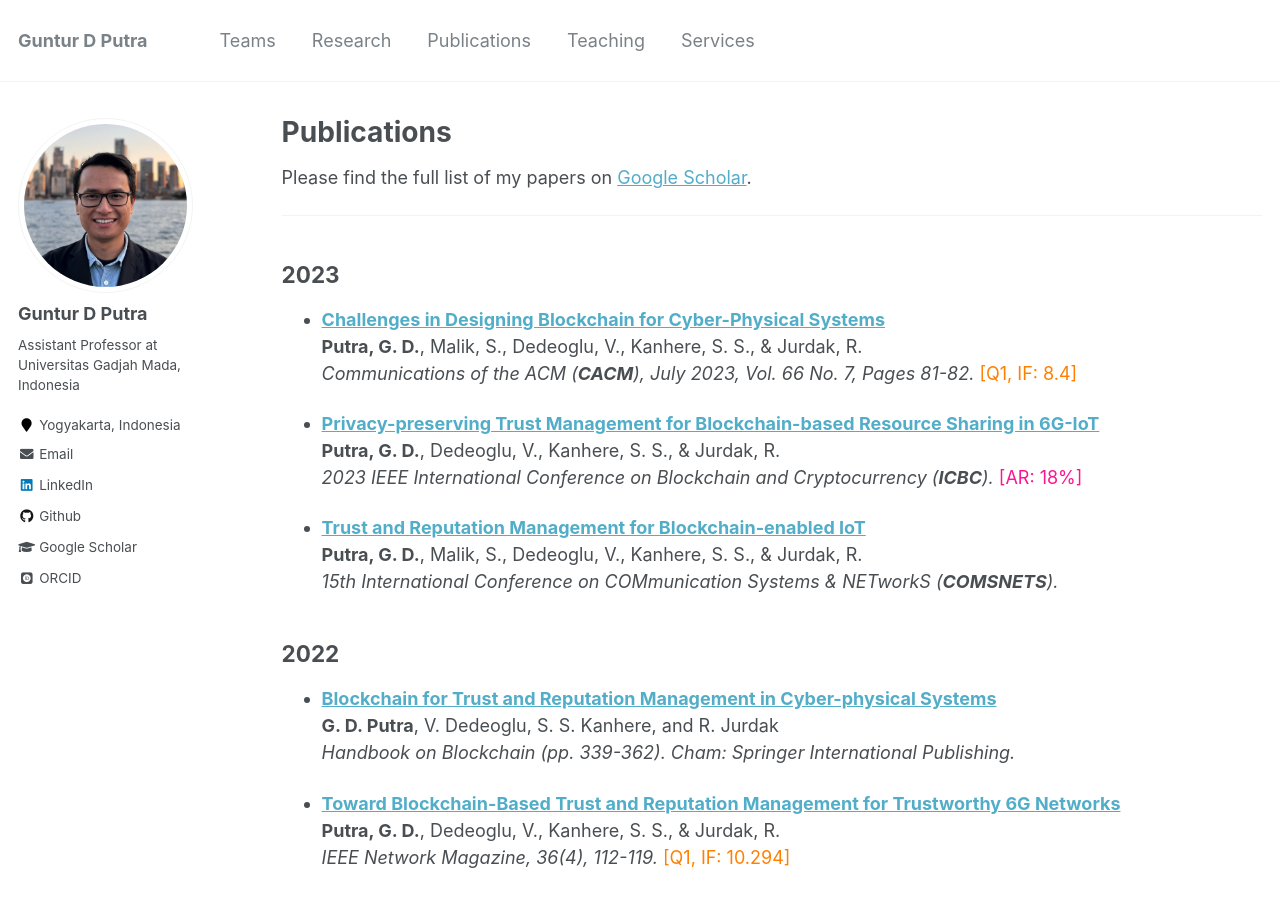
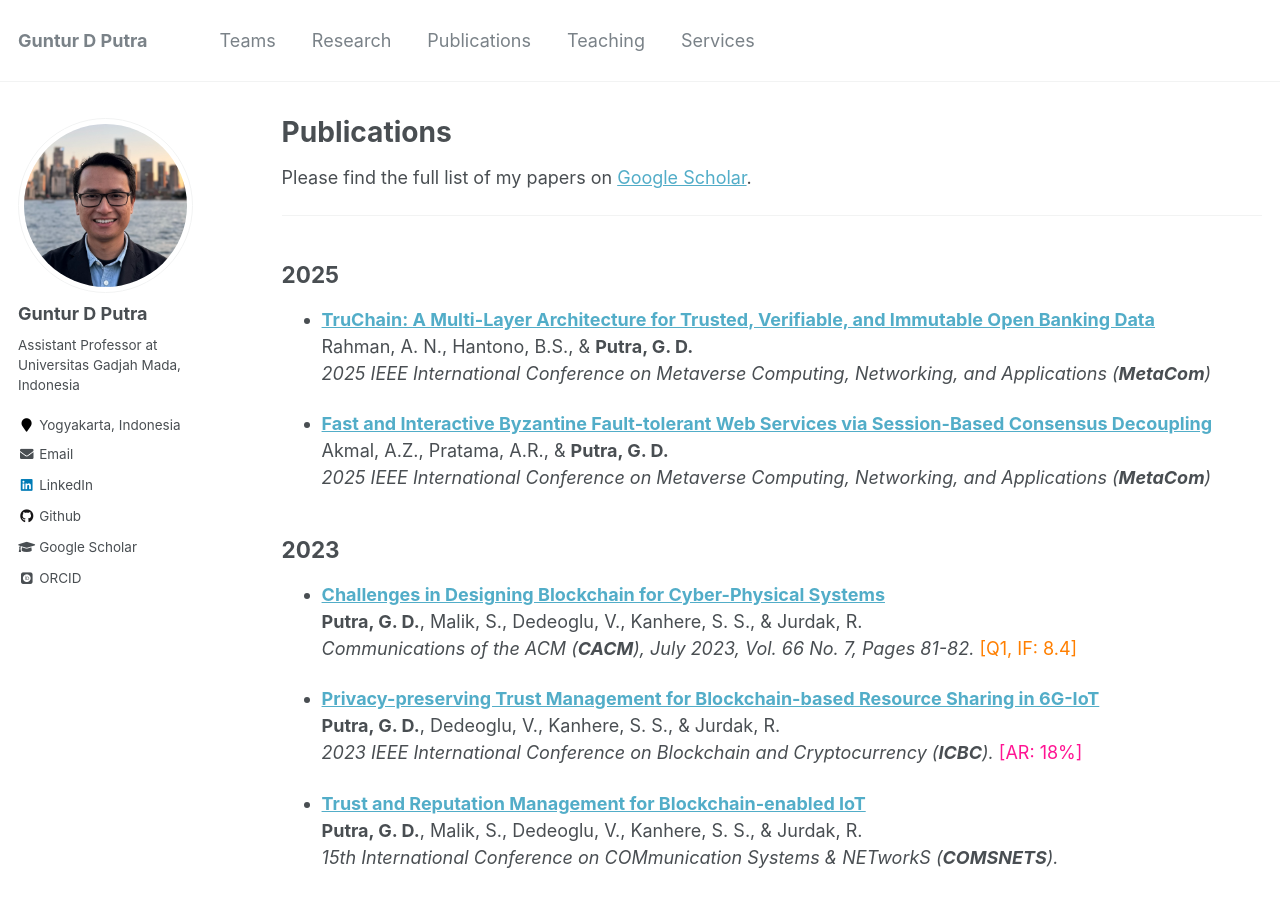
Before and after one commit to gdputra/gdputra.github.io, a Jekyll site: the page built from _pages/publications.md, in a window 1280 px wide and 900 px high. Built offline with Jekyll 4.4.1, drawn with Linux system fonts in a browser that asks for light colours; some web fonts are replaced.

Commit message:
Update publications.md

```diff
--- a/_pages/publications.md
+++ b/_pages/publications.md
@@ -10,6 +10,18 @@ author_profile: true
 Please find the full list of my papers on [Google Scholar](https://scholar.google.com.au/citations?user=L_dr0dIAAAAJ&hl=en).
 
 ------
+
+2025
+----
+
+- <b>[TruChain: A Multi-Layer Architecture for Trusted, Verifiable, and Immutable Open Banking Data](https://doi.org/10.48550/arXiv.2507.08286)</b>
+<br>Rahman, A. N., Hantono, B.S., & <b>Putra, G. D.</b><br>
+<i>2025 IEEE International Conference on Metaverse Computing, Networking, and Applications (<b>MetaCom</b>)</i>
+
+- <b>[Fast and Interactive Byzantine Fault-tolerant Web Services via Session-Based Consensus Decoupling](https://doi.org/10.48550/arXiv.2507.08281)</b>
+<br>Akmal, A.Z., Pratama, A.R., & <b>Putra, G. D.</b><br>
+<i>2025 IEEE International Conference on Metaverse Computing, Networking, and Applications (<b>MetaCom</b>)</i>
+
 
 2023
 ----
```
